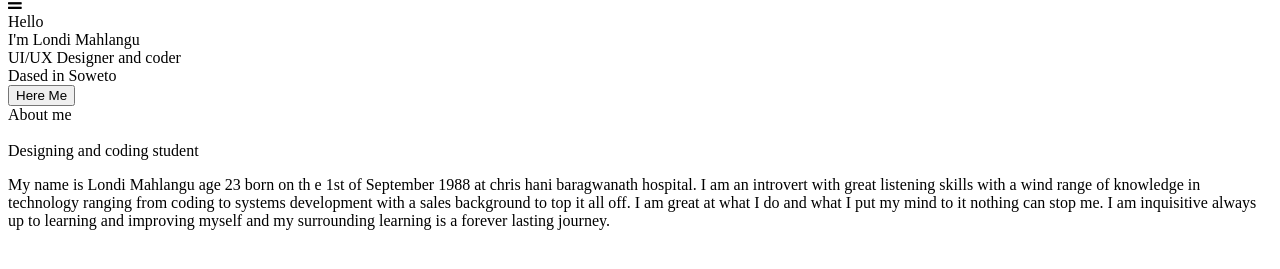
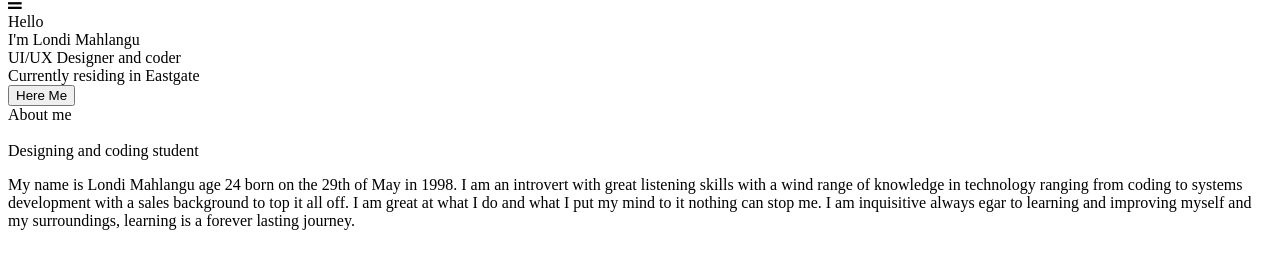
Before and after one commit to LondiLolo/Londi, a plain HTML site: page index.html in a window 1280 px wide. Shown: the part 207-476 px from the top of the page. Drawn offline with Linux system fonts and the light colour scheme.

Commit message:
Update index.html

```diff
--- a/index.html
+++ b/index.html
@@ -45,7 +45,7 @@
                 <div class="text-one">Hello</div>
                 <div class="text-two">I'm Londi Mahlangu</div>
                 <div class="text-three">UI/UX Designer and coder</div>
-                <div class="text-four">Dased in Soweto</div>
+                <div class="text-four">Currently residing in Eastgate</div>
             </div>
             <div class="button">
                 <button>Here Me</button>
@@ -62,11 +62,11 @@
                </div>
                <div class="right">
                    <div class="topic">Designing and coding student</div>
-                   <p>My name is Londi Mahlangu age 23 born on th e 1st of September 1988 at chris hani baragwanath hospital.
+                   <p>My name is Londi Mahlangu age 24 born on the 29th of May in 1998.
                     I am an introvert with great listening skills with a wind range of knowledge in technology ranging from coding to systems
                      development with a sales background to top it all off.
                       I am great at what I do and what I put my mind to it nothing can stop me.
-                      I am inquisitive always up to learning and improving myself and my surrounding learning is a forever lasting journey.
+                      I am inquisitive always egar to learning and improving myself and my surroundings, learning is a forever lasting journey.
                     </p>
                    <!-- <div class="button">
                        <button>Download CV</button>
```
